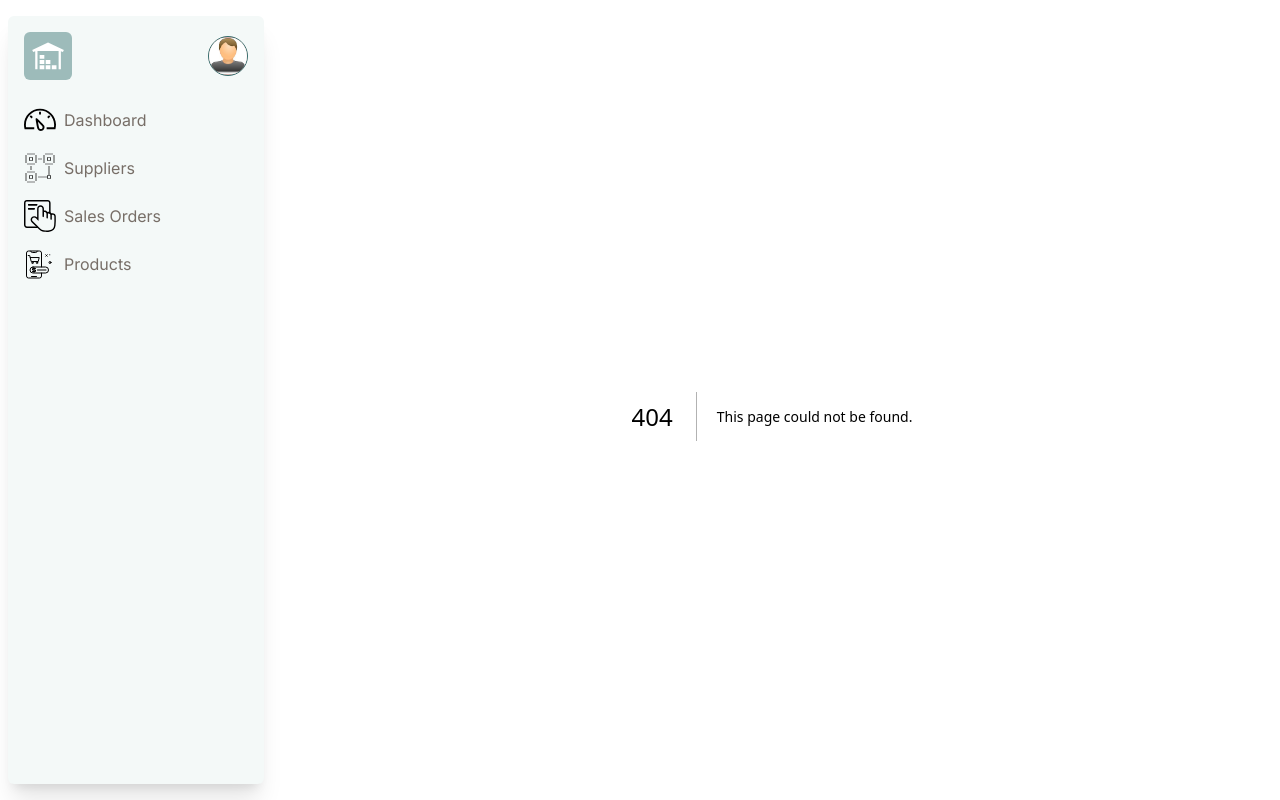
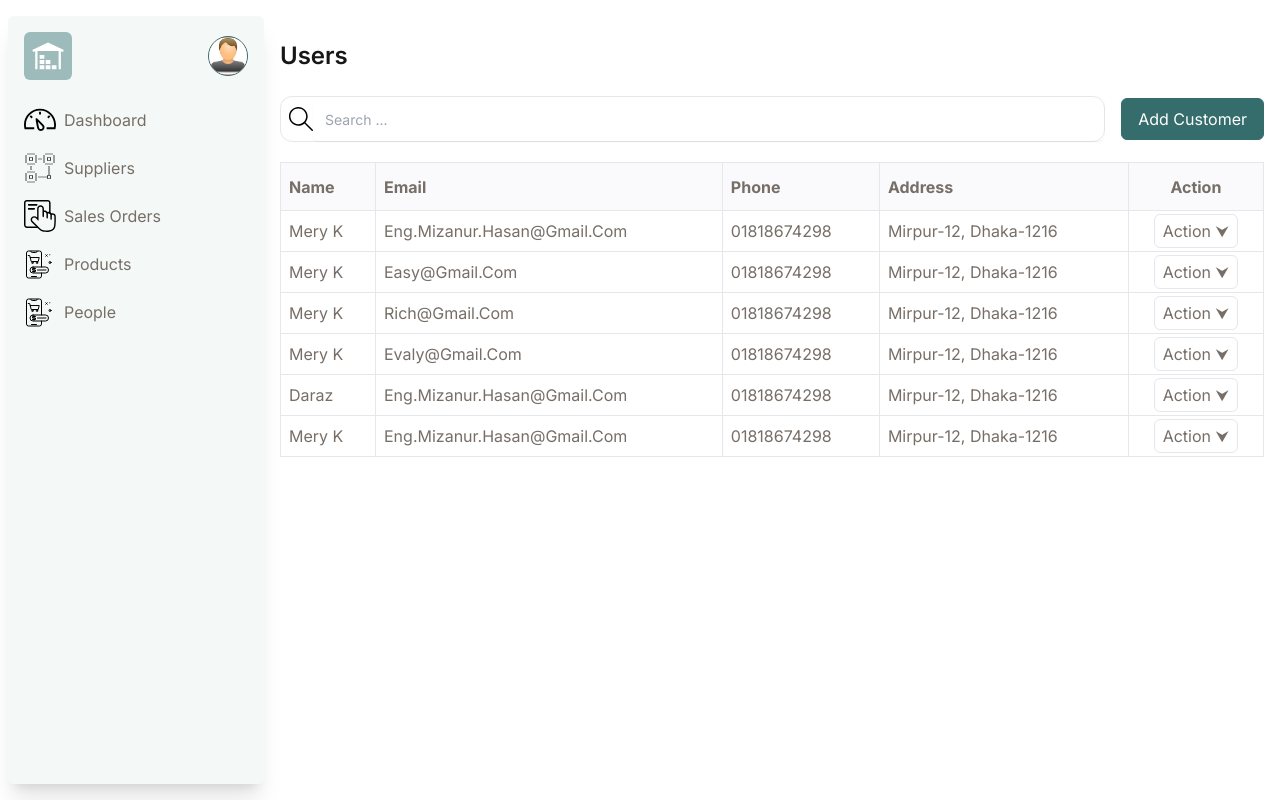
Before and after one commit to mizanurhasan0/inventory_management, a Next.js app: page /people in a window 1280 px wide. Before the commit this address had no page. Built offline with nearby package versions, Linux system fonts and the light colour scheme.

Commit message:
peoples components desing

```diff
--- a/src/app/Sidebar.jsx
+++ b/src/app/Sidebar.jsx
@@ -7,6 +7,7 @@ const menu = [
     { id: 2, name: "Suppliers", icon: "/icons/supplier.svg", src: "/supplier" },
     { id: 3, name: "Sales Orders", icon: "/icons/order.svg", src: "/orders" },
     { id: 4, name: "Products", icon: "/icons/purchase.svg", src: "/products?opt=lists" },
+    { id: 5, name: "People", icon: "/icons/purchase.svg", src: "/people" },
 ]
 
 export default function Sidebar() {
--- /dev/null
+++ b/src/app/people/comp/AddCustomer.jsx
@@ -0,0 +1,49 @@
+'use client'
+import React, { useEffect, useState } from 'react';
+import Input_Label from '@/components/input/Input_Label';
+import Btn from '@/components/btn/Btn';
+import { usePeopleCtx } from '../context/PeopleCtx';
+import { useRouter, useSearchParams } from 'next/navigation';
+
+const validField = new Set(["name", "brand", "email", "mobile", "address"]);
+
+export default function AddCustomer({ onClose = () => { } }) {
+    const [updateData, setUpdateData] = useState(null);
+    const { listPeople, setListPeople } = usePeopleCtx();
+    const searchParams = useSearchParams()
+    const id = searchParams.get('id')
+    const { push } = useRouter();
+
+    const onSubmit = (e) => {
+        e.preventDefault();
+        const fd = new FormData(e.target);
+        const data = Object.fromEntries(fd);
+        const valid = Object.keys(data).every((k) => validField.has(k) && data[k].trim());
+
+        if (!valid) return console.error('field error');
+        const formattedData = { brand: data.brand, name: data.name, contact: { email: data.email, mobile: data.mobile }, address: data.address };
+        setListPeople((prev) => {
+            if (!updateData) return [...prev, formattedData];
+            return prev.map((item) => item.id === updateData.id ? { id: updateData.id, ...formattedData } : item)
+        })
+    }
+    useEffect(() => {
+        if (id) {
+            const people = listPeople.find((d) => d.id.toString() === id);
+            people ? setUpdateData(people) : push('/people');
+        }
+    }, [id]);
+    return (
+        <form onSubmit={onSubmit} className="space-y-2">
+            <Input_Label lbl="Supplier name *" name="brand" defaultValue={updateData?.brand} />
+            <Input_Label lbl="Owner name *" name="name" defaultValue={updateData?.name} />
+            <Input_Label lbl="Supplier email *" name="email" defaultValue={updateData?.contact.email} />
+            <Input_Label lbl="Supplier number *" name="mobile" defaultValue={updateData?.contact.phone} />
+            <Input_Label lbl="Supplier address *" name="address" defaultValue={updateData?.address} />
+            <div className="flex items-center space-x-2 justify-end">
+                <Btn onClick={onClose}>Cancel</Btn>
+                <Btn type="submit" className="bg-yellow-500 text-green_base">{updateData ? 'Update' : 'Add'}</Btn>
+            </div>
+        </form>
+    )
+}
--- /dev/null
+++ b/src/app/people/comp/Card.jsx
@@ -0,0 +1,33 @@
+import Img from '@/components/img/Img'
+import { useRouter } from 'next/navigation'
+import React from 'react'
+import { useSupplyCtx } from '../context/PeopleCtx';
+
+export default function Card({ data }) {
+    const navigate = useRouter();
+    const { setOpenFrm } = useSupplyCtx();
+
+    const onUpdateModal = () => {
+        navigate.push(`/supplier?id=${data.id}`);
+        setOpenFrm((prev) => !prev);
+    }
+    return (
+        <div className="border shadow-lg p-4 space-y-2 max-w-96 rounded-lg overflow-hidden">
+            <div className="flex items-center justify-between">
+                <h2 className="text-xl font-semibold capitalize">{data.brand}</h2>
+                <button type="button" className="cursor-pointer" onClick={onUpdateModal}>
+                    <Img src='/icons/pen.svg' className="w-6 h-6" />
+                </button>
+            </div>
+            <p className="text-sm text-gray_base">{data.name}</p>
+            <div className="flex items-center space-x-1 text-gray_base">
+                <Img src='/icons/email.svg' className="w-5 h-5" />
+                <p className="lowercase truncate">{data?.contact?.email}</p>
+            </div>
+            <p className="flex items-center text-gray_base font-medium space-x-1">
+                <Img src='/icons/location.svg' className="w-5 h-5" />
+                <span className="lowercase">{data.address}</span>
+            </p>
+        </div>
+    )
+}
--- /dev/null
+++ b/src/app/people/comp/PeopleList.jsx
@@ -0,0 +1,13 @@
+import React from 'react'
+import { usePeopleCtx } from '../context/PeopleCtx';
+import Tbl from '@/components/table/Tbl';
+
+export default function PeopleList() {
+    const { listPeople } = usePeopleCtx();
+
+    return (
+        <div>
+            <Tbl data={listPeople} header='users' action />
+        </div>
+    )
+}
--- /dev/null
+++ b/src/app/people/comp/PeopleWrapper.jsx
@@ -0,0 +1,41 @@
+import React, { useEffect, useState } from 'react'
+import Modal from '@/components/modal/Modal'
+import Title from '@/components/title/Title'
+import Search from '@/components/search/Search'
+import Btn from '@/components/btn/Btn'
+import SupplyList from './PeopleList'
+import { usePeopleCtx } from '../context/PeopleCtx'
+import { useRouter } from 'next/navigation'
+import AddCustomer from './AddCustomer'
+
+export default function PeopleWrapper() {
+  const { openFrm, setOpenFrm } = usePeopleCtx();
+  const { push } = useRouter();
+
+  const onCloseModal = () => {
+    push('/people')
+    setOpenFrm((prev) => !prev)
+  };
+
+  return (
+    <>
+      <div className="container mx-auto">
+        <Title name="Users" />
+        <div className="flex items-center space-x-4 pb-5">
+          <Search />
+          <Btn
+            onClick={onCloseModal}
+            className="bg-green_base text-white whitespace-nowrap">Add Customer</Btn>
+        </div>
+        {/* Supplier list components */}
+        <SupplyList />
+
+      </div>
+      {openFrm && (
+        <Modal title="Add Customer" onClose={onCloseModal}>
+          <AddCustomer onClose={onCloseModal} />
+        </Modal>
+      )}
+    </>
+  )
+}
--- /dev/null
+++ b/src/app/people/context/PeopleCtx.jsx
@@ -0,0 +1,27 @@
+
+import React, { createContext, useContext, useEffect, useState } from 'react';
+import fkData from "@/data/customers";
+import { useSearchParams } from 'next/navigation';
+
+const Ctx = createContext();
+
+export default function PeopleCtx({ children }) {
+    const searchParams = useSearchParams()
+    const id = searchParams.get('id')
+
+    const [listPeople, setListPeople] = useState([]);
+    const [openFrm, setOpenFrm] = useState(false);
+
+    useEffect(() => {
+        setListPeople(fkData);
+        if (id) setOpenFrm(true);
+    }, []);
+
+    return (
+        <Ctx.Provider value={{ listPeople, setListPeople, openFrm, setOpenFrm }}>
+            {children}
+        </Ctx.Provider>
+    )
+}
+
+export const usePeopleCtx = () => useContext(Ctx);
--- /dev/null
+++ b/src/app/people/page.jsx
@@ -0,0 +1,14 @@
+'use client'
+import React from 'react'
+import PeopleCtx from './context/PeopleCtx'
+import SupplierWrapper from './comp/PeopleWrapper';
+
+
+export default function People() {
+
+    return (
+        <PeopleCtx>
+            <SupplierWrapper />
+        </PeopleCtx>
+    )
+}
--- a/src/components/table/Tbl.jsx
+++ b/src/components/table/Tbl.jsx
@@ -36,7 +36,7 @@ export default function Tbl({ header = "usrs", data, action = false }) {
                         {action ? <td className="border px-2">
                             <div className="flex space-x-2 justify-center relative">
                                 <h4 className="whitespace-nowrap border py-1 px-2 rounded-md cursor-pointer select-none" onClick={() => onMenu(i)}>Action &#11167;</h4>
-                                <div className={`${menuOpen === i ? 'block' : 'hidden'} absolute  inline-block top-8 w-20 bg-gray_light border`}>
+                                <div className={`${menuOpen === i ? 'block' : 'hidden'} absolute  inline-block top-8 w-20 bg-gray_light border z-50`}>
                                     {actions.map((opt, i) => (
                                         <div key={i} className="cursor-pointer px-2 py-1 hover:bg-white">{opt}</div>
                                     ))}
--- a/src/components/table/TblHeader.js
+++ b/src/components/table/TblHeader.js
@@ -1,6 +1,6 @@
 
 const TblHeader = {
-    "usrs": ["Avatar", "Name", "Email", "Phone"],
+    "users": ["name", "email", "phone", "address"],
     "products": ["code", "image", "product", "category", "price", "stock"],
     "orderItem": ["id", "product", "price per item", "qty", "total price"],
     "stockCount": ["image", "product", "price", "stock", "sold"],
--- /dev/null
+++ b/src/data/customers.json
@@ -0,0 +1,50 @@
+[
+    {
+        "id": 1,
+        "name": "Mery K",
+        "phone": "01818674298",
+        "email": "eng.mizanur.hasan@gmail.com",
+        "address": "Mirpur-12, Dhaka-1216",
+        "createdAt": "2024-12-09T18:38:15.026Z"
+    },
+    {
+        "id": 2,
+        "name": "Mery K",
+        "phone": "01818674298",
+        "email": "easy@gmail.com",
+        "address": "Mirpur-12, Dhaka-1216",
+        "createdAt": "2024-12-09T18:38:15.026Z"
+    },
+    {
+        "id": 3,
+        "name": "Mery K",
+        "phone": "01818674298",
+        "email": "rich@gmail.com",
+        "address": "Mirpur-12, Dhaka-1216",
+        "createdAt": "2024-12-09T18:38:15.026Z"
+    },
+    {
+        "id": 4,
+        "name": "Mery K",
+        "phone": "01818674298",
+        "email": "evaly@gmail.com",
+        "address": "Mirpur-12, Dhaka-1216",
+        "createdAt": "2024-12-09T18:38:15.026Z"
+    },
+    {
+        "id": 5,
+        "name": "Daraz",
+        "phone": "01818674298",
+        "email": "eng.mizanur.hasan@gmail.com",
+        "address": "Mirpur-12, Dhaka-1216",
+        "createdAt": "2024-12-09T18:38:15.026Z"
+    },
+    {
+        "id": 6,
+        "name": "Mery K",
+        "phone": "01818674298",
+        "email": "eng.mizanur.hasan@gmail.com",
+        "address": "Mirpur-12, Dhaka-1216",
+        "createdAt": "2024-12-09T18:38:15.026Z"
+    }
+]
```
